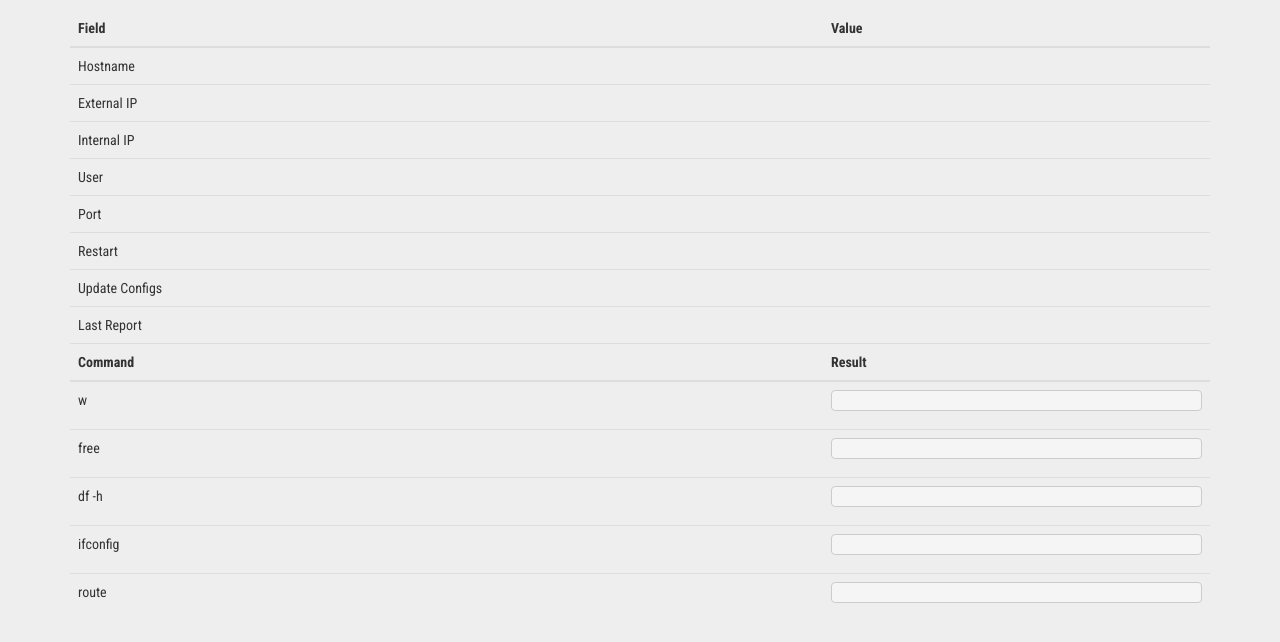
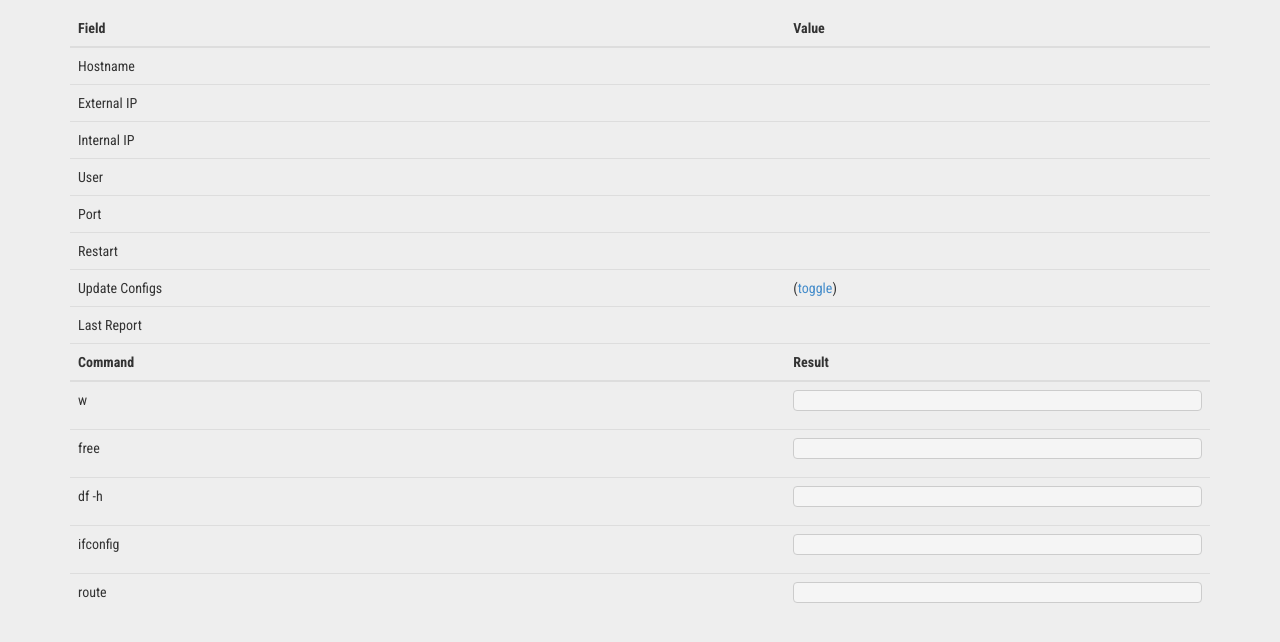
Before and after one commit to outsideopen/tnnlr, a Flask app: template flask-server/templates/show.html in a window 1280 px wide. Shown: the part 60-702 px from the top of the page. Run offline with Flask 2, Linux system fonts and the light colour scheme; the template is opened without the code that fills it, so the values that code supplies are empty; some libraries are stand-ins or nearby versions.

Commit message:
add ssh config updating

```diff
--- a/flask-server/server.py
+++ b/flask-server/server.py
@@ -83,10 +83,24 @@ def restart(hostname):
   con.commit()
   return redirect('/')
 
+@app.route("/toggle_configs/<hostname>")
+def toggle(hostname):
+  con = lite.connect('db.sqlite3')
+  update_configs = con.cursor().execute("select update_configs from Clients where hostname = '" + hostname + "'").fetchall()[0][0]
+  if (update_configs == 'true'):
+    update_configs = 'false'
+  else:
+    update_configs = 'true'
+
+  con.cursor().execute("update Clients set update_configs = '" + update_configs + "' where hostname = '" + hostname + "'")
+  con.commit()
+  return redirect('/show/' + hostname)
+
 @app.route("/show/<hostname>")
 def show(hostname):
   client = find_by_hostname(hostname)[0]
   return render_template('show.html', client=client, hostname=hostname)
+
 
 # api endpoints
 @app.route("/api/<hostname>", methods=['POST'])
--- a/flask-server/templates/show.html
+++ b/flask-server/templates/show.html
@@ -15,7 +15,7 @@
 
       <tr><td>Port</td><td>{{ client[9] }}</td></tr>
       <tr><td>Restart</td><td>{{ client[10] }}</td></tr>
-      <tr><td>Update Configs</td><td>{{ client[11] }}</td></tr>
+      <tr><td>Update Configs</td><td>{{ client[11] }} (<a href="/toggle_configs/{{ hostname }}">toggle</a>)</td></tr>
       <tr><td>Last Report</td><td>{{ client[12] }}</td></tr>
     </tbody>
 
```
Also changed, not shown: 1 other file.
